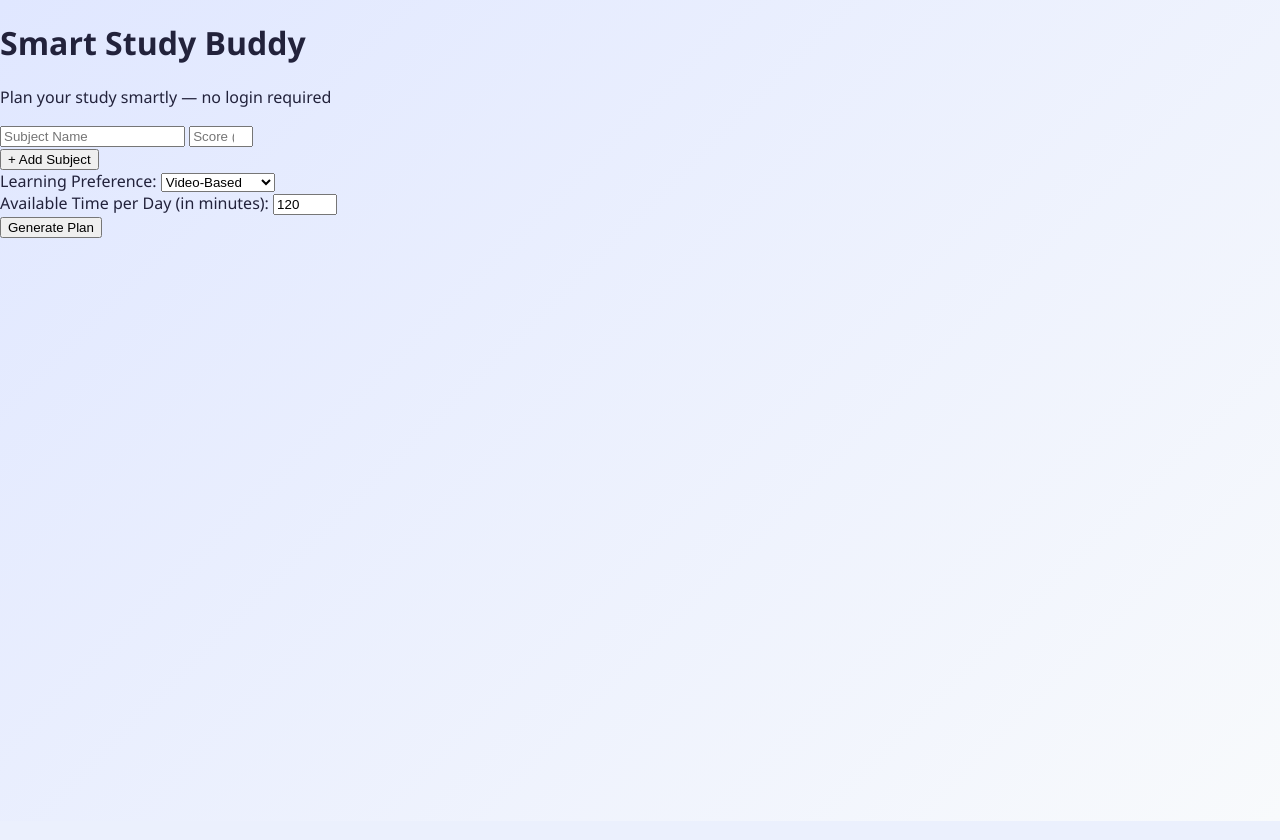
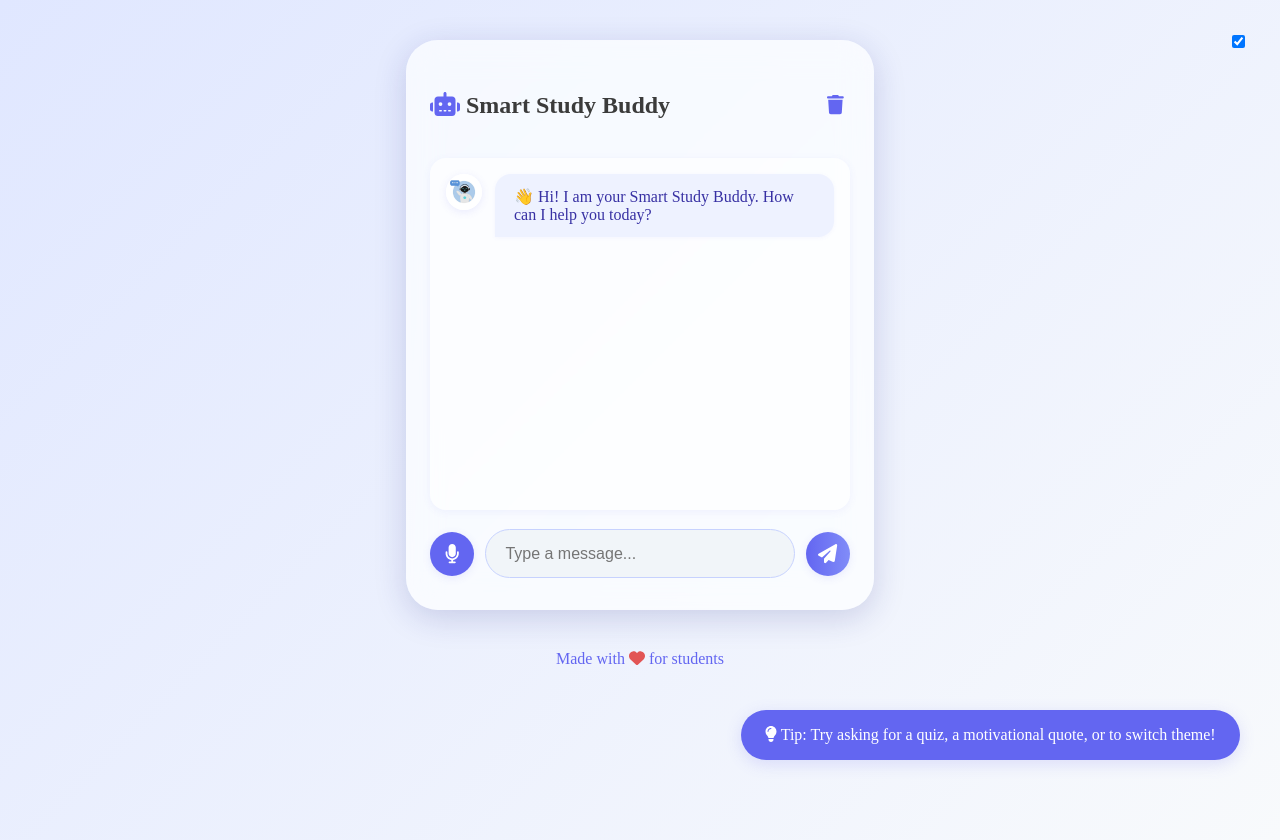
Before and after one commit to sujith0466/Smart_Study_Buddy, a Python web app: template templates/index.html in a window 1280 px wide. Run offline with Jinja, Linux system fonts and the light colour scheme; the template is opened without the code that fills it, so the values that code supplies are empty; some libraries are stand-ins or nearby versions.

Commit message:
Update index.html

```diff
--- a/templates/index.html
+++ b/templates/index.html
@@ -1,66 +1,67 @@
 <!DOCTYPE html>
 <html lang="en">
 <head>
-    <meta charset="UTF-8">
-    <title>Smart Study Buddy</title>
-    <link rel="stylesheet" href="{{ url_for('static', filename='css/style.css') }}">
+    <meta charset="UTF-8" />
+    <meta name="viewport" content="width=device-width, initial-scale=1.0"/>
+    <title>Chatbot</title>
+    <link rel="stylesheet" href="{{ url_for('static', filename='css/styles.css') }}">
+    <link rel="stylesheet" href="https://cdnjs.cloudflare.com/ajax/libs/font-awesome/6.5.0/css/all.min.css" />
+    <script src="https://cdn.jsdelivr.net/npm/marked/marked.min.js"></script>
+    <link rel="stylesheet" href="https://cdnjs.cloudflare.com/ajax/libs/animate.css/4.1.1/animate.min.css" />
 </head>
-<body>
-    <div class="overlay"></div>
+<body style="background: linear-gradient(135deg, #e0e7ff 0%, #f8fafc 100%); min-height: 100vh; margin:0;">
+    <label for="theme" class="theme" style="position: absolute; top: 2rem; right: 2rem; z-index: 10;">
+        <span class="theme__toggle-wrap">
+            <input id="theme" class="theme__toggle" type="checkbox" role="switch" name="theme" value="dark">
+            <span class="theme__fill"></span>
+            <span class="theme__icon">
+                <span class="theme__icon-part"></span>
+                <span class="theme__icon-part"></span>
+                <span class="theme__icon-part"></span>
+                <span class="theme__icon-part"></span>
+                <span class="theme__icon-part"></span>
+                <span class="theme__icon-part"></span>
+                <span class="theme__icon-part"></span>
+                <span class="theme__icon-part"></span>
+                <span class="theme__icon-part"></span>
+            </span>
+        </span>
+    </label>
 
-    <div class="container">
-        <h1 class="title">Smart Study Buddy</h1>
-        <p class="subtitle">Plan your study smartly — no login required</p>
-
-        <form id="study-form" action="/generate" method="post">
-            {% if error %}
-                <p class="error-message" style="color: red; text-align: center;">{{ error }}</p>
-            {% endif %}
-
-            <div id="subject-container">
-                <div class="subject-entry">
-                    <input type="text" name="subjects[]" placeholder="Subject Name" required>
-                    <input type="number" name="scores[]" placeholder="Score (%)" min="0" max="100" required>
+    <div class="chat-container glassmorphism animate__animated animate__fadeInDown" style="backdrop-filter: blur(16px) saturate(180%); background: rgba(255,255,255,0.7); border-radius: 2rem; box-shadow: 0 8px 32px 0 rgba(31,38,135,0.18); max-width: 420px; margin: 5vh auto 0 auto; padding: 2rem 1.5rem;">
+        <div class="chat-header animate__animated animate__fadeInLeft" style="display: flex; align-items: center; justify-content: space-between;">
+            <h2 style="font-weight: 700; font-size: 1.5rem; color: #3b3b3b;"><i class="fas fa-robot" style="color: #6366f1;"></i> Smart Study Buddy</h2>
+            <button id="clear-chat" title="Clear Chat" class="button bounce" style="background: none; border: none; cursor: pointer; font-size: 1.2rem; color: #6366f1;"><i class="fas fa-trash"></i></button>
+        </div>
+        <div id="chatbox" class="chatbox animate__animated animate__fadeInUp" style="min-height: 320px; max-height: 340px; overflow-y: auto; margin: 1.2rem 0; padding: 1rem; border-radius: 1rem; background: rgba(255,255,255,0.6); box-shadow: 0 2px 8px rgba(99,102,241,0.07);" aria-live="polite">
+            <div class="message bot" style="margin-bottom: 1.2rem; display: flex; align-items: flex-start;">
+                <img src="/static/img/bot.png" alt="Bot" style="width: 36px; height: 36px; border-radius: 50%; margin-right: 0.8rem; box-shadow: 0 2px 8px rgba(99,102,241,0.12);">
+                <div style="background: #eef2ff; color: #3730a3; padding: 0.8rem 1.2rem; border-radius: 1rem 1rem 1rem 0; font-size: 1rem; max-width: 80%; box-shadow: 0 1px 4px rgba(99,102,241,0.06);">
+                    👋 Hi! I am your Smart Study Buddy. How can I help you today?
                 </div>
             </div>
-
-            <button type="button" id="add-subject">+ Add Subject</button>
-
-            <div class="preference">
-                <label>Learning Preference:</label>
-                <select name="study_method" required>
-                    <option value="video">Video-Based</option>
-                    <option value="reading">Reading-Based</option>
-                </select>
-            </div>
-
-            <div class="preference">
-                <label for="daily_time">Available Time per Day (in minutes):</label>
-                <input type="number" name="daily_time" id="daily_time" value="120" min="30" max="600" required>
-            </div>
-
-            <button type="submit" class="submit-btn">Generate Plan</button>
+        </div>
+        <form class="input-container animate__animated animate__fadeInUp animate__delay-1s" style="display: flex; gap: 0.7rem; align-items: center;" autocomplete="off" onsubmit="event.preventDefault(); document.getElementById('send-button').click();">
+            <button id="mic-button" title="Voice Input" class="button pulse" aria-label="Voice Input" style="background: #6366f1; color: #fff; border: none; border-radius: 50%; width: 44px; height: 44px; font-size: 1.2rem; display: flex; align-items: center; justify-content: center; box-shadow: 0 2px 8px rgba(99,102,241,0.12); transition: background 0.2s;"><i class="fas fa-microphone"></i></button>
+            <input type="text" id="user-input" placeholder="Type a message..." aria-label="Type a message" autocomplete="off" style="flex: 1; padding: 0.9rem 1.2rem; border-radius: 2rem; border: 1px solid #c7d2fe; font-size: 1rem; outline: none; transition: border 0.2s; background: #f1f5f9;">
+            <button id="send-button" title="Send Message" class="button pulse" aria-label="Send Message" style="background: linear-gradient(90deg, #6366f1 0%, #818cf8 100%); color: #fff; border: none; border-radius: 50%; width: 44px; height: 44px; font-size: 1.2rem; display: flex; align-items: center; justify-content: center; box-shadow: 0 2px 8px rgba(99,102,241,0.12); transition: background 0.2s;"><i class="fas fa-paper-plane"></i></button>
         </form>
-
-        <!-- Section for Recommendations (future use) -->
-        <div id="recommendations">
-            <div id="video-recommendations" class="recommendations-section" style="display: none;">
-                <h3>Video Recommendations:</h3>
-                <ul id="video-list"></ul>
-            </div>
-
-            <div id="reading-recommendations" class="recommendations-section" style="display: none;">
-                <h3>Reading Recommendations:</h3>
-                <ul id="reading-list"></ul>
-            </div>
-        </div>
     </div>
 
-    <!-- Loading Overlay -->
-    <div class="loader-overlay" id="loader">
-        <div class="spinner"></div>
+    <div id="response-container"></div>
+
+    <div class="floating-bubble animate__animated animate__bounceInUp animate__delay-2s" style="position: fixed; bottom: 2.5rem; right: 2.5rem; background: #6366f1; color: #fff; padding: 1rem 1.5rem; border-radius: 2rem; box-shadow: 0 4px 16px rgba(99,102,241,0.18); font-size: 1rem; z-index: 20;">
+        <i class="fas fa-lightbulb"></i> Tip: Try asking for a quiz, a motivational quote, or to switch theme!
     </div>
 
-    <script src="{{ url_for('static', filename='JS/main.js') }}"></script>
+    <div class="footer animate__animated animate__fadeInUp animate__delay-3s" style="text-align: center; margin-top: 2.5rem; color: #6366f1; font-size: 1rem;">
+        <span>Made with <i class="fas fa-heart" style="color:#e25555;"></i> for students</span>
+    </div>
+
+    <script src="https://cdnjs.cloudflare.com/ajax/libs/socket.io/4.0.0/socket.io.js"></script>
+    <script src="https://cdn.jsdelivr.net/npm/marked/marked.min.js"></script>
+    <script src="https://cdnjs.cloudflare.com/ajax/libs/animate.css/4.1.1/animate.min.css"></script>
+    <script src="https://cdnjs.cloudflare.com/ajax/libs/font-awesome/6.5.0/js/all.min.js"></script>
+    <script src="/static/js/script.js"></script>
 </body>
 </html>
```
